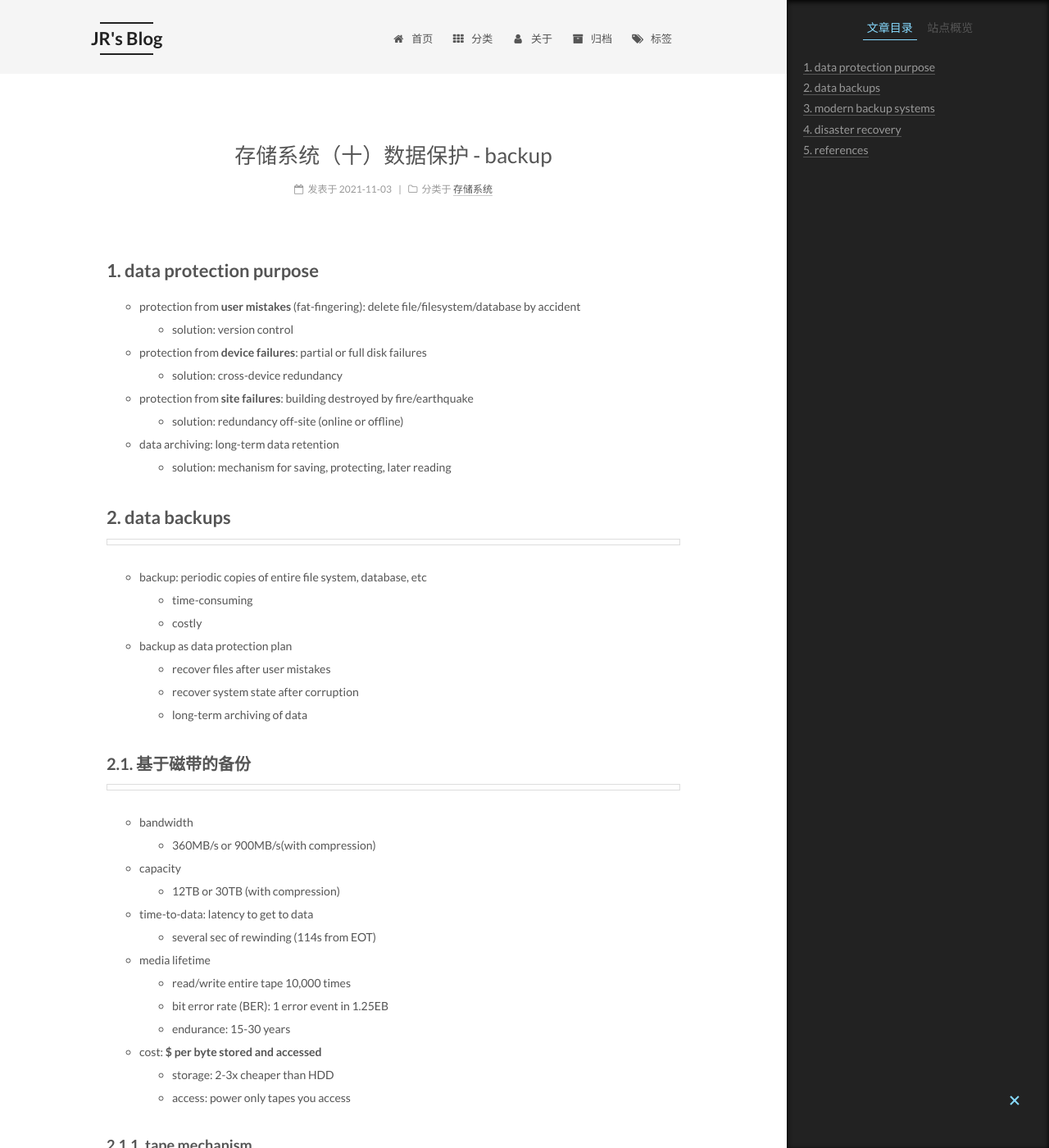
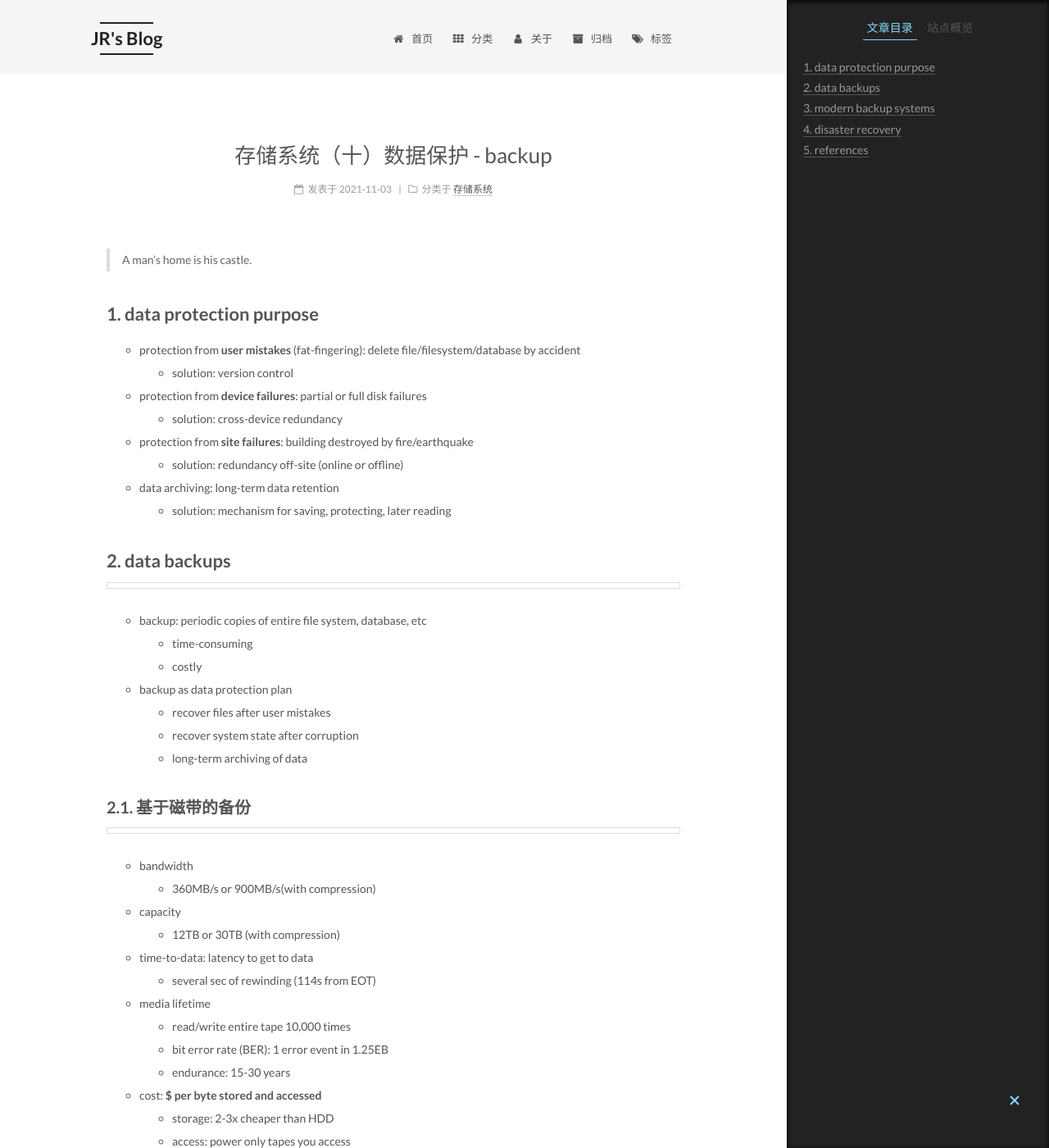
Before and after one commit to Willendless/willendless.github.io, a Jekyll site: the page built from _posts/2021-11-3-存储系统（十）.md, in a window 1280 px wide and 1400 px high. Shown: the whole window at 82% size. Built offline with Jekyll 4.4.1, drawn with Linux system fonts in a browser that asks for light colours; comment, search, counter and statistics services are not loaded.

Commit message:
chore: update post

```diff
--- a/_posts/2021-11-3-存储系统（十）.md
+++ b/_posts/2021-11-3-存储系统（十）.md
@@ -4,6 +4,8 @@ title: 存储系统（十）数据保护 - backup
 author: LJR
 category: 存储系统
 ---
+
+> A man’s home is his castle.
 
 ## 1. data protection purpose
 
```
